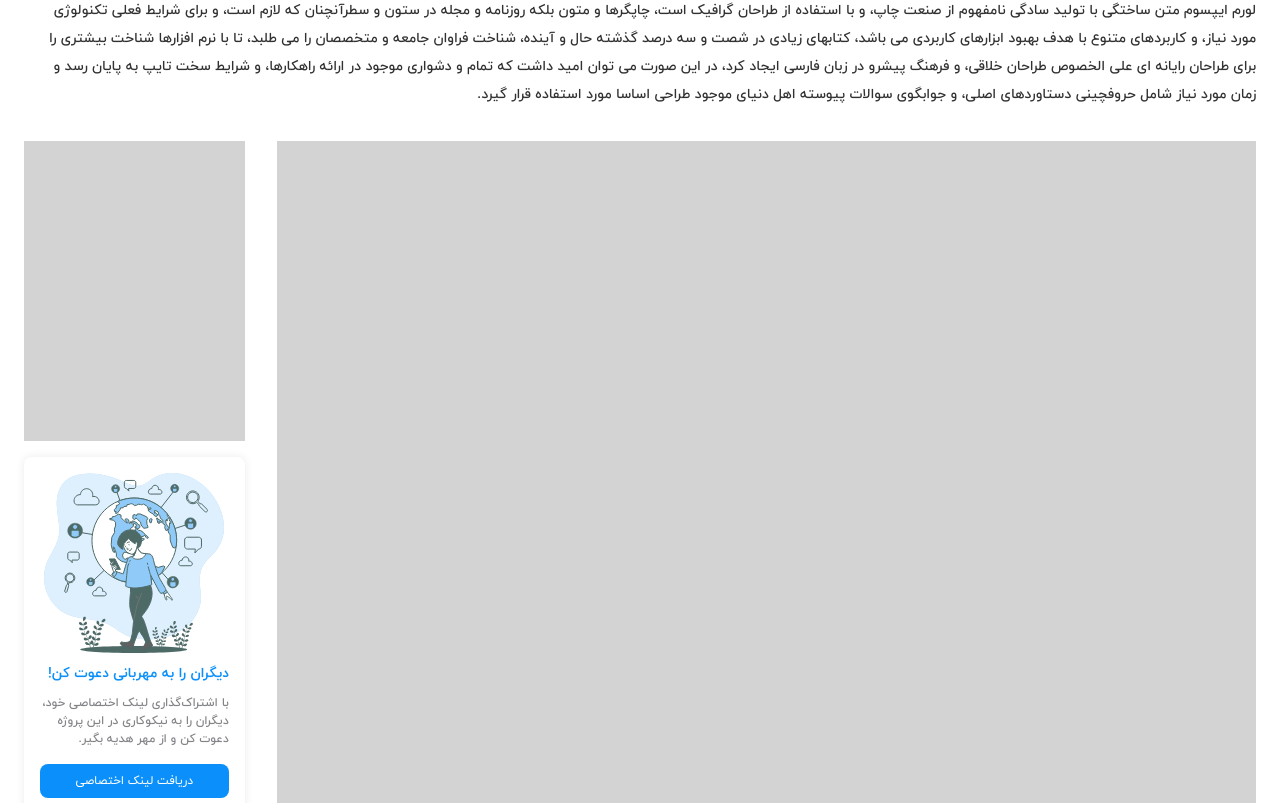
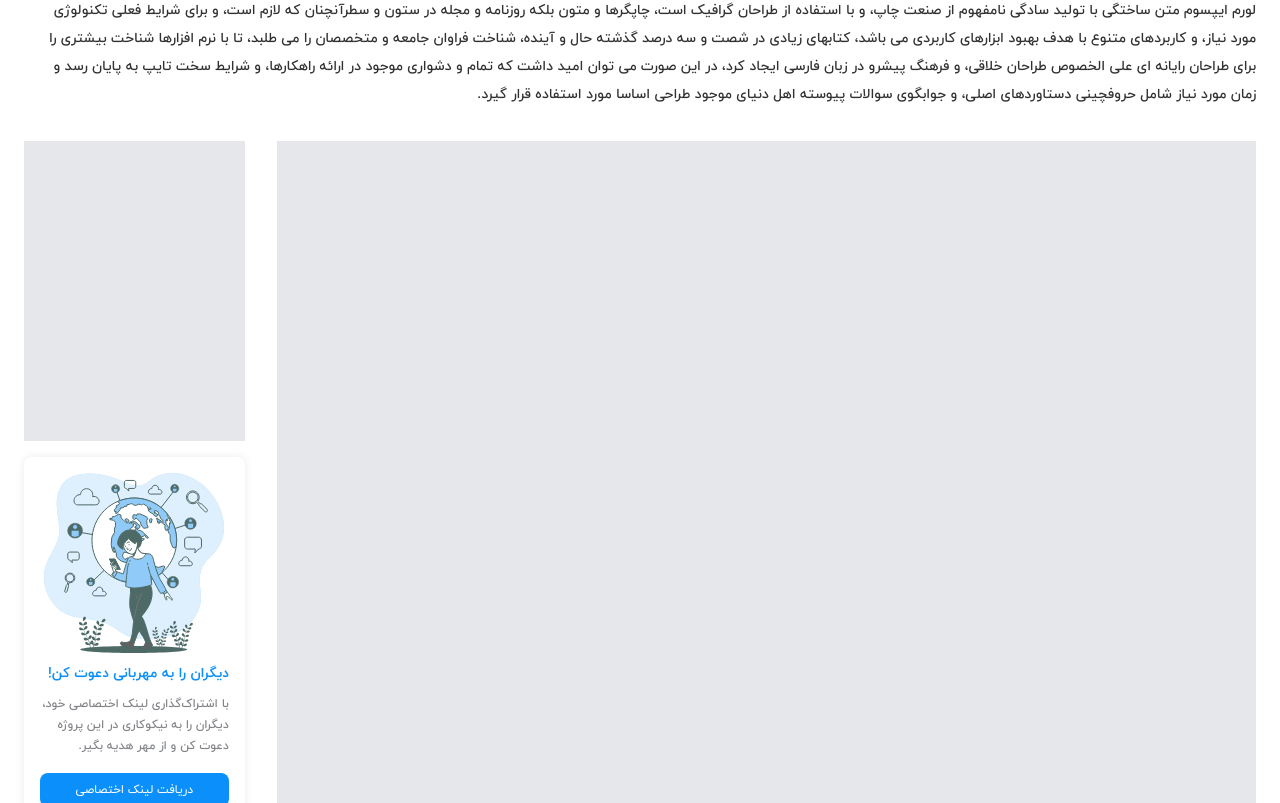
Before and after one commit to Alaleh-Mohseni/digi-mehr, a Next.js app: page /project/1 in a window 1280 px wide. Shown: the part 537-1340 px from the top of the page. Built offline with nearby package versions, Linux system fonts and the light colour scheme.

Commit message:
Removed unused CSS files and updated various components to use inline styles instead

```diff
--- a/app/(referal)/history-cooperation/page.tsx
+++ b/app/(referal)/history-cooperation/page.tsx
@@ -1,5 +1,6 @@
 import ReferalAside from '@/components/ReferalAside'
 import Image from 'next/image'
+import Link from 'next/link'
 
 export default function History() {
 	const dataHistory = [
@@ -72,14 +73,14 @@ export default function History() {
 							))}
 						</ul>
 					</div>
-					<div className='flex justify-center rounded-[12px] border border-gray-ice bg-mehr-lightest px-[24px] py-[28px]'>
+					<Link href='/appreciate' className='flex justify-center rounded-[12px] border border-gray-ice bg-mehr-lightest px-[24px] py-[28px]'>
 						<div className='grid w-full grid-cols-2 items-center'>
 							<h3 className='text-sm font-bold text-ref-blue'>دریافت هدیه از دیجی کالا</h3>
 							<p className='flex justify-end'>
 								<Image src='/svg/chevron-left.svg' alt='angle-left' width={24} height={24} />
 							</p>
 						</div>
-					</div>
+					</Link>
 				</div>
 				<ReferalAside heading={heading} roles={roles} />
 			</div>
--- /dev/null
+++ b/app/(root)/appreciate/page.tsx
@@ -0,0 +1,12 @@
+function Appreciate() {
+	return (
+		<div className='flex w-full flex-col gap-xl'>
+			<div className='flex min-h-screen flex-col gap-lg px-lg py-8'>
+				<h2>قدردانی از شما</h2>
+			</div>
+			<div className='h-[378px] w-full bg-gray-200'></div>
+		</div>
+	)
+}
+
+export default Appreciate
--- a/app/(root)/page.tsx
+++ b/app/(root)/page.tsx
@@ -1,6 +1,5 @@
 import Link from 'next/link'
 import Image from 'next/image'
-import styles from '@/app/ui/home.module.css'
 
 type Project = {
 	link: string
@@ -45,10 +44,10 @@ const projects: Project[] = [
 export default function Home() {
 	return (
 		<div className='mb-sm flex w-full flex-col gap-md'>
-			<div className={styles.gray_container} />
-			<div className={`${styles.green_container} px-4`} />
+			<div className='h-[400px] w-full bg-gray-200' />
+			<div className='h-[292px] w-full bg-gray-200 px-4' />
 
-			<section className={`${styles.section} flex flex-col gap-md px-lg`}>
+			<section className='flex h-[428px] w-full flex-col gap-md px-lg'>
 				<div className='flex flex-row items-center justify-between'>
 					<h1>فرصت‌های نیکوکاری</h1>
 					<Link href='/projects' className='flex flex-row items-center gap-3 text-greenLight'>
@@ -57,11 +56,11 @@ export default function Home() {
 					</Link>
 				</div>
 
-				<div className={`${styles.charity} flex flex-row items-center gap-sm overflow-hidden py-md`}>
+				<div className='flex h-[344px] flex-row items-center gap-sm overflow-hidden py-md'>
 					{projects.map(project => (
 						<Link key={project.link} href={project.link} aria-label={`مشاهده پروژه ${project.title}`} className='flex flex-col'>
-							<div className={`${styles.charity_content} border-1-gray-200 h-full overflow-hidden rounded-xl shadow-lg`}>
-								<Image src={project.image} alt={project.title} width={325} height={180} className='object-cover' loading='lazy' />
+							<div className='border-1-gray-200 h-[308px] w-[325px] overflow-hidden rounded-xl shadow-lg'>
+								<Image src={project.image} alt={project.title} width={325} height={180} className='h-[180px] object-cover' loading='lazy' />
 								<div className='flex flex-col gap-md px-3 py-2'>
 									<h4 className='text-xs font-bold'>{project.title}</h4>
 									<p className='text-sm text-gray-900'>{project.description}</p>
@@ -74,7 +73,7 @@ export default function Home() {
 
 			<section className='flex flex-col items-center justify-center gap-xl'>
 				<h1>خیریه های منتخب</h1>
-				<div className={styles.green_container} />
+				<div className='h-[191px] w-full bg-gray-200' />
 			</section>
 		</div>
 	)
--- a/app/(root)/project/[id]/page.tsx
+++ b/app/(root)/project/[id]/page.tsx
@@ -4,7 +4,7 @@ import styles from '@/app/ui/project.module.css'
 function Project() {
 	return (
 		<div className='flex w-full flex-col gap-xl'>
-			<div className={styles.gray_container}></div>
+			<div className='h-[378px] w-full bg-gray-200'></div>
 			<div className='flex flex-col gap-lg px-lg'>
 				<h1>توضیحات پروژه</h1>
 				<p className='leading-7'>
@@ -16,13 +16,13 @@ function Project() {
 				</p>
 			</div>
 			<div className='grid grid-cols-5 gap-xl px-lg'>
-				<div className={`${styles.gray_container_big} col-span-4`}></div>
+				<div className='col-span-4 min-h-screen w-full bg-gray-200'></div>
 				<div className='col-span-1 flex w-full flex-col gap-md'>
-					<div className={styles.gray_container_small}></div>
+					<div className='h-[300px] w-full bg-gray-200'></div>
 					<UniqueLink />
 				</div>
 			</div>
-			<div className={styles.gray_container}></div>
+			<div className='h-[378px] w-full bg-gray-200'></div>
 		</div>
 	)
 }
--- a/app/ui/home.module.css
+++ /dev/null
@@ -1,32 +0,0 @@
-.gray_container,
-.green_container,
-.gray_container {
-	width: 100%;
-	background-color: lightgrey;
-}
-
-.gray_container {
-	height: 400px;
-}
-
-.green_container {
-	height: 292px;
-}
-
-.section {
-	height: 428px;
-}
-
-.charity {
-	height: 344px;
-}
-
-.charity_content {
-	width: 325px;
-	height: 308px;
-}
-
-.charity_content img {
-	width: 100%;
-	height: 180px;
-}
--- a/app/ui/project.module.css
+++ /dev/null
@@ -1,18 +0,0 @@
-.gray_container,
-.gray_container_small,
-.gray_container_big {
-	width: 100%;
-	background-color: lightgrey;
-}
-
-.gray_container {
-	height: 378px;
-}
-
-.gray_container_small {
-	height: 300px;
-}
-
-.gray_container_big {
-	min-height: 100vh;
-}
--- a/app/ui/uniqueLink.module.css
+++ /dev/null
@@ -1,4 +0,0 @@
-.container {
-	height: 364px;
-	box-shadow: 0px 0px 8px 0px rgba(57, 56, 56, 0.1);
-}
--- a/components/Header.tsx
+++ b/components/Header.tsx
@@ -24,8 +24,8 @@ const Header = () => {
 							className={`flex cursor-pointer items-center gap-sm rounded-md px-sm py-xs transition-all ${dropDown ? 'bg-red-100' : null}`}
 							onClick={() => setDropDown(state => !state)}
 						>
-							<Image src='/svg/user.svg' alt='user' width={20} height={0} />
-							<span>?</span>
+							<Image src='/svg/user-alt.svg' alt='user' width={25} height={0} />
+							<Image src='/svg/down-arrow.svg' alt='user' width={10} height={0} />
 						</div>
 						{dropDown ? <Panel /> : null}
 						<span className='text-gray-ice'>|</span>
--- a/components/UniqueLink.tsx
+++ b/components/UniqueLink.tsx
@@ -2,18 +2,17 @@
 
 import Image from 'next/image'
 import Link from 'next/link'
-import styles from '@/app/ui/uniqueLink.module.css'
 
 function UniqueLink() {
 	const login = localStorage.getItem('login')
 	return (
-		<div className={`${styles.container} flex w-full flex-col gap-md rounded-lg p-md`}>
+		<div className='flex h-[364px] w-full flex-col gap-md rounded-lg p-md shadow-[0_0_8px_0_rgba(57,56,56,0.1)]'>
 			<div className='flex flex-col gap-base'>
 				<div className='mx-auto'>
 					<Image src='/svg/online-connection.svg' alt='online-connection' width={180} height={0} loading='lazy' />
 				</div>
 				<h3>دیگران را به مهربانی دعوت کن!</h3>
-				<p className='text-xs text-grayMd'>با اشتراک‌گذاری لینک اختصاصی خود، دیگران را به نیکوکاری در این پروژه دعوت کن و از مهر هدیه بگیر.</p>
+				<p className='text-xs leading-[21px] text-grayMd'>با اشتراک‌گذاری لینک اختصاصی خود، دیگران را به نیکوکاری در این پروژه دعوت کن و از مهر هدیه بگیر.</p>
 			</div>
 			<div className='flex w-full items-center justify-center rounded-lg bg-ref-blue py-sm text-xs text-white'>
 				<Link href={login ? '/create-referal' : '/login'}>
```
Also changed, not shown: public/svg/down-arrow.svg (added), public/svg/user-alt.svg (added).
